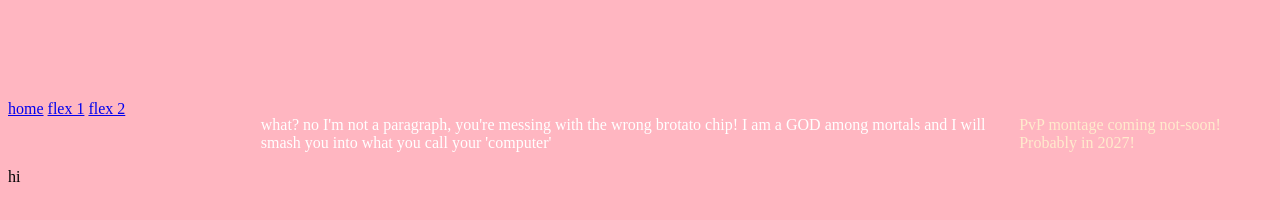
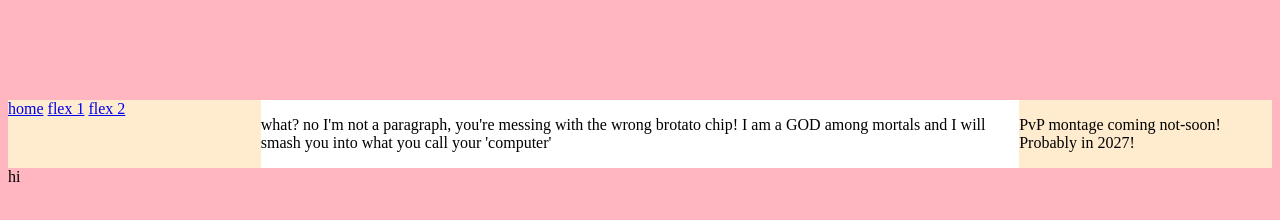
Before and after one commit to iamawebdevhi/flexbox_example_one, a plain HTML site: page html/flexbox3.html in a window 1280 px wide. Shown: the part 58-278 px from the top of the page. Drawn offline with Linux system fonts and the light colour scheme.

Commit message:
added background color to flex 3

```diff
--- a/css/style3.css
+++ b/css/style3.css
@@ -13,7 +13,7 @@ header, footer {
 }
 
 .center{
-    color:white;
+    background-color:white;
     flex:1;
     display:flex;
     flex-direction:row;
@@ -22,7 +22,7 @@ header, footer {
 }
 
 nav, aside{
-    color:blanchedalmond;
+    background-color:blanchedalmond;
     flex:1;
 }
 
```
